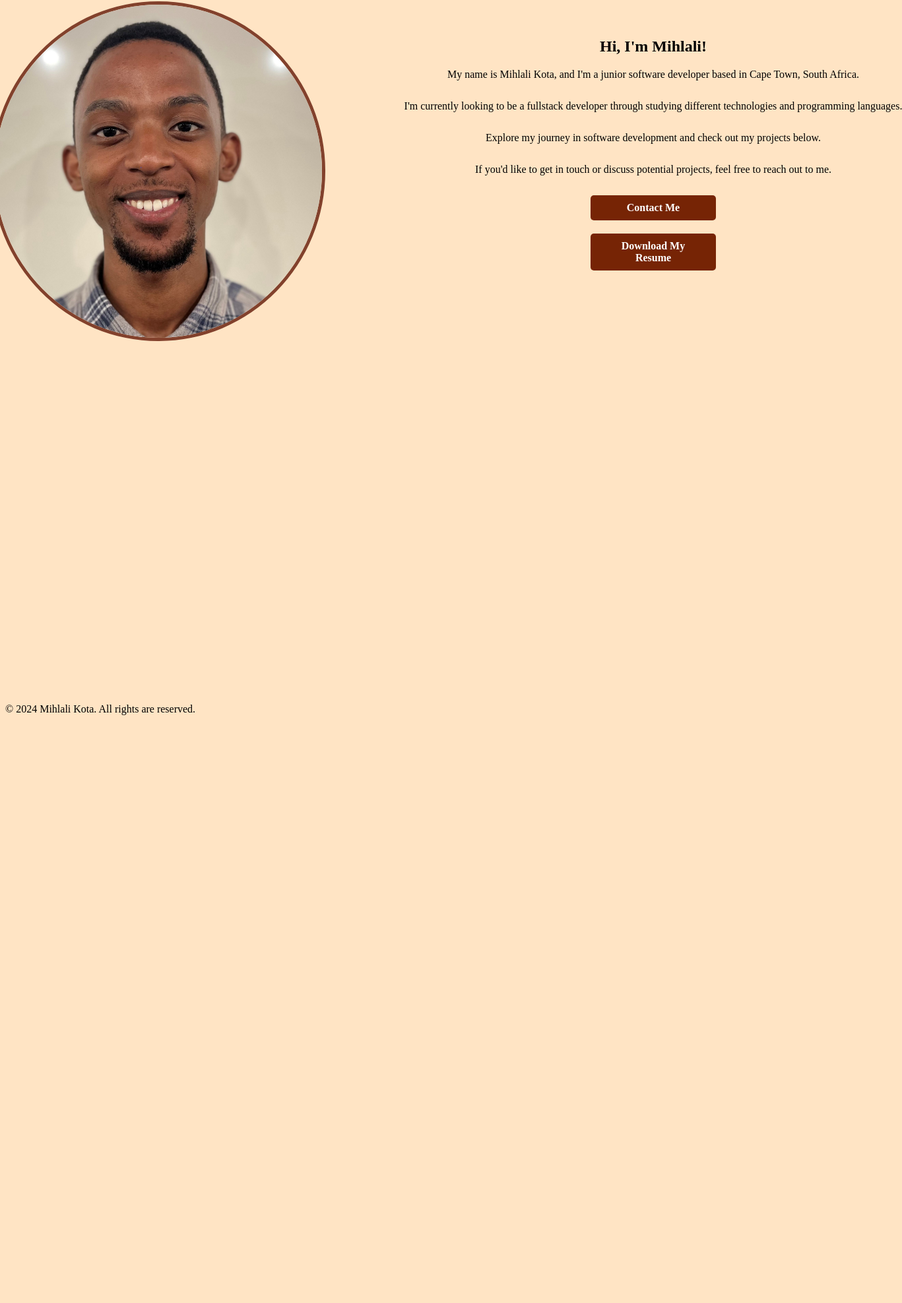
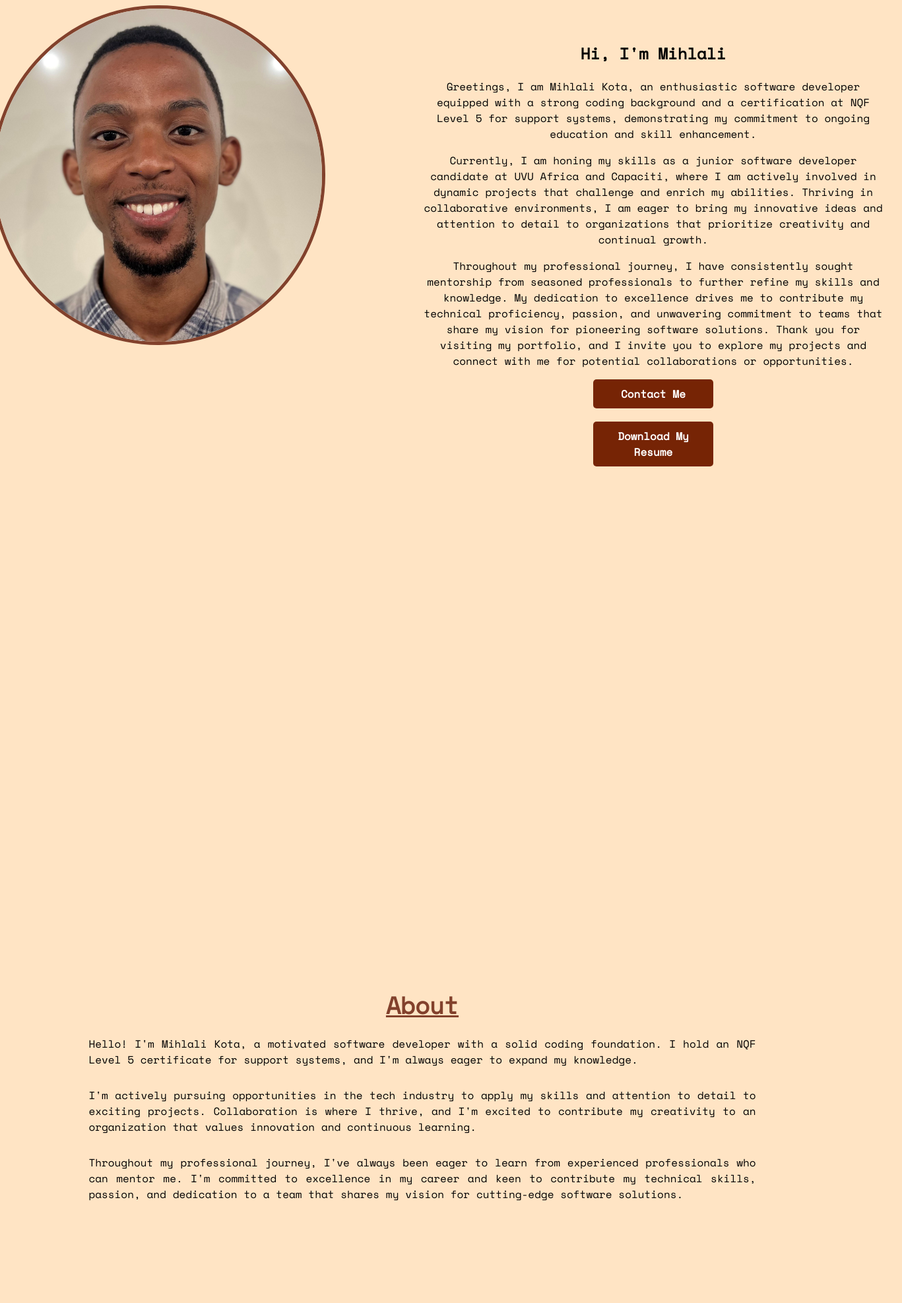
Before and after one commit to MihlaliKota/Portfolio2, a plain HTML site: page index.html in a window 1280 px wide. Shown: the part 194-2169 px from the top of the page at 66% size, 1367 px wide, since content can reach past the window. Before the commit the page ends 1294 px from the top, so only its background shows below. Drawn offline with nearby package versions, Linux system fonts and the light colour scheme.

Commit message:
Font Addition

```diff
--- a/css/styles.css
+++ b/css/styles.css
@@ -1,17 +1,18 @@
 body {
     background-color: bisque;
+    font-family: "Space Mono", monospace;
 }
 
 .navbar {
-    background-color: #82412c;
+    background-color: bisque;
     padding: 10px 0;
     display: flex;
-    justify-content: center;
+    justify-content: right;
     box-shadow: 0 2px 4px rgba(0, 0, 0, 0.1);
 }
 
 .navbar a {
-    color: white;
+    color: #82412c;
     text-decoration: none;
     margin: 0 10px;
     padding: 10px 20px;
@@ -30,6 +31,7 @@ body {
     text-align: center;
     background-size: 200% 200%;
     animation: backgroundAnimation 5s infinite alternate;
+    top: 500px;
 }
 
 .home-content {
@@ -66,7 +68,7 @@ body {
 }
 
 .home-text {
-    max-width: 100%;
+    max-width: 70%;
     text-align: center;
     margin-top: 20px;
     position: relative;
@@ -76,12 +78,10 @@ body {
 
 .home-text h1 {
     font-size: 24px;
-    margin-bottom: 20px;
 }
 
 .home-text p {
     font-size: 16px;
-    margin-bottom: 30px;
 }
 
 .contact-button,
@@ -134,3 +134,30 @@ body {
 .home-text {
     animation: fadeInFromBottom 1.5s ease forwards;
 }
+
+.about-content {
+    padding: 100px 0;
+    text-align: center;
+    background-size: 200% 200%;
+    animation: backgroundAnimation 5s infinite alternate;
+    background-color: bisque;
+}
+
+.about-text {
+    max-width: 80%;
+    margin: 0 auto;
+    padding: 20px;
+}
+
+.about-text h1 {
+    font-size: 36px;
+    margin-bottom: 20px;
+    text-align: center;
+    color: #82412c;
+}
+
+.about-text p {
+    font-size: 16px;
+    margin-bottom: 30px;
+    text-align: justify;
+}
--- a/index.html
+++ b/index.html
@@ -1,15 +1,18 @@
 <!DOCTYPE html>
 <html lang="en">
 <head>
-    <meta charset="UTF-8">
-    <meta name="viewport" content="width=device-width, initial-scale=1.0">
-    <title>Mihlali Kota's Portfolio</title>
-    <link rel="stylesheet" href="/css/styles.css">
+  <meta charset="UTF-8">
+  <meta name="viewport" content="width=device-width, initial-scale=1.0">
+  <title>Mihlali Kota's Portfolio</title>
+  <link rel="stylesheet" href="/css/styles.css">
+  <link rel="preconnect" href="https://fonts.googleapis.com">
+<link rel="preconnect" href="https://fonts.gstatic.com" crossorigin>
+<link href="https://fonts.googleapis.com/css2?family=Space+Mono&display=swap" rel="stylesheet">
 </head>
 <body>
     <header class="navbar">
-        <a href="#">Home</a>
-        <a href="#">About</a>
+        <a href="#home">Home</a>
+        <a href="#about">About</a>
         <a href="#">Education</a>
         <a href="#">Projects</a>
         <a href="#">Contact</a>
@@ -23,21 +26,17 @@
                 <img src="/images/me.jpg" alt="Profile Picture" />
               </div>
               <div class="home-text">
-                <h1>Hi, I'm Mihlali!</h1>
+                <h1>Hi, I'm Mihlali</h1>
                 <p>
-                  My name is Mihlali Kota, and I'm a junior software developer based
-                  in Cape Town, South Africa.
-                </p>
-                <p>I'm currently looking to be a fullstack developer through studying different
-                  technologies and programming languages.
-                </p>
-                <p>
-                  Explore my journey in software development and check out my projects
-                  below.
-                </p>
-                <p>
-                  If you'd like to get in touch or discuss potential projects,
-                  feel free to reach out to me.
+                  Greetings,
+
+I am Mihlali Kota, an enthusiastic software developer equipped with a strong coding background and a certification at NQF Level 5 for support systems, demonstrating my commitment to ongoing education and skill enhancement.
+
+<p>Currently, I am honing my skills as a junior software developer candidate at UVU Africa and Capaciti, where I am actively involved in dynamic projects that challenge and enrich my abilities. Thriving in collaborative environments, I am eager to bring my innovative ideas and attention to detail to organizations that prioritize creativity and continual growth.</p>
+
+Throughout my professional journey, I have consistently sought mentorship from seasoned professionals to further refine my skills and knowledge. My dedication to excellence drives me to contribute my technical proficiency, passion, and unwavering commitment to teams that share my vision for pioneering software solutions.
+
+Thank you for visiting my portfolio, and I invite you to explore my projects and connect with me for potential collaborations or opportunities.
                 </p>
                 <a href="#contact" class="contact-button">Contact Me</a>
                 <a href="https://drive.google.com/uc?export=download&id=1R9gEppoNHueBiY4DSQ0SK0QUSk1-rkxh"
@@ -48,8 +47,30 @@
             </div>
           </section>
 
-          <section>
-
+          <section id="about">
+            <div class="about-content">
+                <div class="about-text">
+                  <h1><u>About</u></h1>
+                  <p>
+                    Hello! I'm Mihlali Kota, a motivated software developer with a solid coding foundation. I hold an NQF Level 5
+                    certificate for support systems, and I'm always eager to expand my knowledge.
+                  </p>
+                  <p>
+                    I'm actively pursuing opportunities in the tech industry to apply my skills and attention to detail to
+                    exciting projects. Collaboration is where I thrive, and I'm excited to contribute my creativity to an
+                    organization that
+                    values innovation and continuous learning.
+                  </p>
+                  <p>
+                    Throughout my professional journey, I've always been eager to learn from experienced professionals who can
+                    mentor me. I'm
+                    committed
+                    to excellence in my career and keen to contribute my technical skills, passion, and dedication to a team that
+                    shares my
+                    vision for cutting-edge software solutions.
+                  </p>
+                </div>
+              </div>
           </section>
     </main>
 
```
